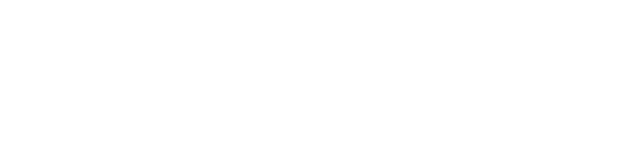
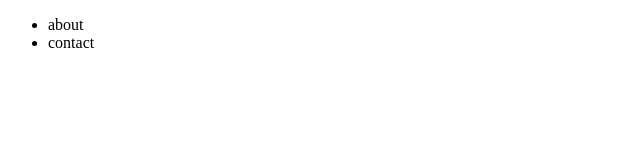
Before and after one commit to silpakopparthi/Responsive-Debrief, a plain HTML site: page index.html in a window 1280 px wide. Shown: the whole page, without its empty margins (0-640 px from the left). Drawn offline with Linux system fonts and the light colour scheme.

Commit message:
added nav about and contact

```diff
--- a/index.html
+++ b/index.html
@@ -6,6 +6,12 @@
     <title>Responsive Debrief</title>
 </head>
 <body>
+    <nav>
+        <ul>
+            <li>about</li>
+            <li>contact</li>
+        </ul>
+    </nav>
 
 </body>
 </html>
```
